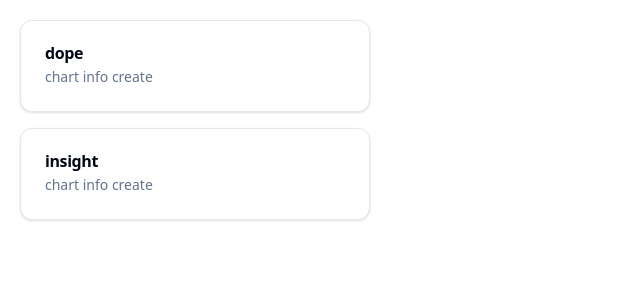
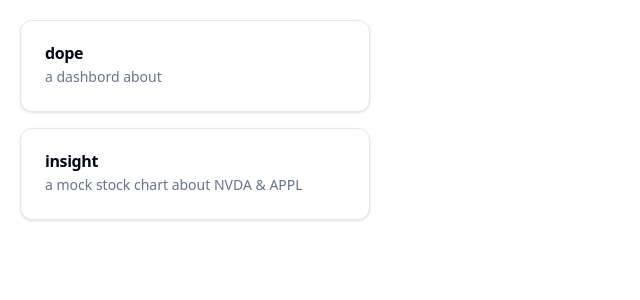
Before and after one commit to Fizzbow/dashbord, a React (Vite) app: page / in a window 1280 px wide. Shown: the top 300 px of the page, without its empty margins (0-640 px from the left). Built offline with nearby package versions, Linux system fonts and the light colour scheme.

Commit message:
style:link

```diff
--- a/src/App.tsx
+++ b/src/App.tsx
@@ -9,7 +9,7 @@ function App() {
           r.path !== "/" && (
             <RouterLink
               key={r.path}
-              description="chart info create"
+              description={r.description}
               title={r.path!}
             />
           )
--- a/src/components/base/RouterLink.tsx
+++ b/src/components/base/RouterLink.tsx
@@ -1,4 +1,5 @@
 import { cn } from "@/lib/utils";
+import "./link.scss";
 import { Card, CardDescription, CardHeader, CardTitle } from "../ui/card";
 
 const RouterLink = ({
@@ -9,7 +10,7 @@ const RouterLink = ({
   description: string;
 }) => {
   return (
-    <Card className={`${cn("w-[350px] cursor-pointer")}`}>
+    <Card className={`link ${cn("relative w-[350px] cursor-pointer")}`}>
       <CardHeader>
         <CardTitle>{title}</CardTitle>
         <CardDescription>{description}</CardDescription>
--- /dev/null
+++ b/src/components/base/link.scss
@@ -0,0 +1,17 @@
+.link::after {
+  content: "";
+  position: absolute;
+  left: 0%;
+  top: 0%;
+  height: 100%;
+  width: 100%;
+  transform: scale(0);
+  border-radius: 0.75rem;
+  outline: 5px solid hsl(var(--border, 0.1));
+  transform-origin: center;
+  transition: transform 0.5s ease-in-out;
+}
+
+.link:hover::after {
+  transform: scale(1);
+}
--- a/src/constants/router.tsx
+++ b/src/constants/router.tsx
@@ -3,14 +3,23 @@ import Dope from "@/pages/Dope";
 import Insight from "@/pages/Insight";
 import { RouteObject } from "react-router-dom";
 
-export const ROUTER: RouteObject[] = [
+export const ROUTER: Array<RouteObject & Page> = [
   {
     path: "/",
     element: <App />,
+    title: "Home",
+    description: "is a HomePage",
   },
   {
     path: "dope",
     element: <Dope />,
+    title: "dope",
+    description: "a dashbord about ",
   },
-  { path: "insight", element: <Insight /> },
+  {
+    path: "insight",
+    element: <Insight />,
+    title: "insight",
+    description: "a mock stock chart about NVDA & APPL",
+  },
 ];
--- /dev/null
+++ b/src/types/page.type.ts
@@ -0,0 +1,4 @@
+interface Page {
+  title: string;
+  description: string;
+}
```
